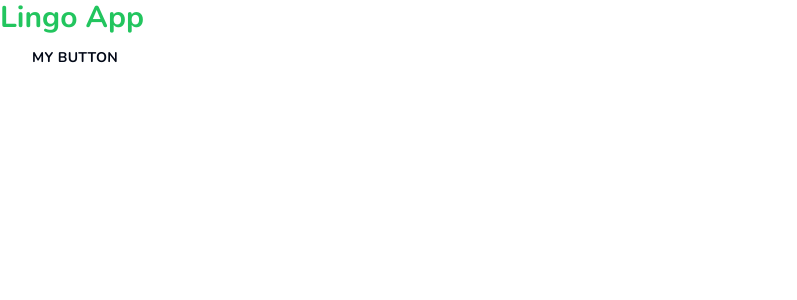
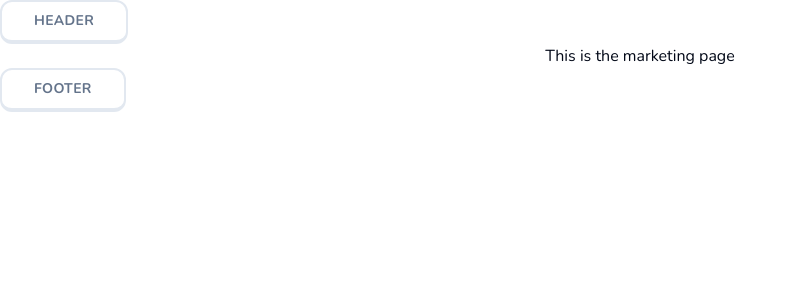
Before and after one commit to code978/lingo-app, a Next.js app: page / in a window 1280 px wide. Shown: the top 300 px of the page, without its empty margins (0-797 px from the left). Built offline with nearby package versions, Linux system fonts and the light colour scheme.

Commit message:
Added Header & footer page.

```diff
--- /dev/null
+++ b/app/(marketing)/Footer.tsx
@@ -0,0 +1,12 @@
+import { Button } from '@/components/ui/button'
+import React from 'react'
+
+const Footer = () => {
+  return (
+    <footer className='flex bottom-0'>
+      <Button size={'lg'}>Footer </Button>
+    </footer>
+  )
+}
+
+export default Footer
--- /dev/null
+++ b/app/(marketing)/header.tsx
@@ -0,0 +1,12 @@
+import { Button } from '@/components/ui/button'
+import React from 'react'
+
+const Header = () => {
+  return (
+    <div>
+      <Button size={'lg'}>Header </Button>
+    </div>
+  )
+}
+
+export default Header
--- /dev/null
+++ b/app/(marketing)/layout.tsx
@@ -0,0 +1,18 @@
+import Footer from './Footer'
+import Header from './header'
+
+type Props = {
+    children: React.ReactNode
+}
+
+const marketingLayout = ({ children }: Props) => {
+    return (
+        <div className="min-h-screen flex flex-col">
+            <Header/>
+            { children }
+            <Footer/>
+        </div>
+    )
+}
+
+export default marketingLayout
--- /dev/null
+++ b/app/(marketing)/page.tsx
@@ -0,0 +1,9 @@
+import { Button } from "@/components/ui/button";
+
+export default function Home() {
+  return (
+    <>
+      <p className="flex justify-center items-center">This is the marketing page</p>
+    </>
+  );
+}
--- a/app/page.tsx
+++ /dev/null
@@ -1,11 +0,0 @@
-import { Button } from "@/components/ui/button";
-
-export default function Home() {
-  return (
-    <>
-      <p className="text-green-500 text-3xl font-bold"
-      >Lingo App</p>
-      <Button variant={"destructive"} size={"lg"}>My Button</Button>
-    </>
-  );
-}
```
